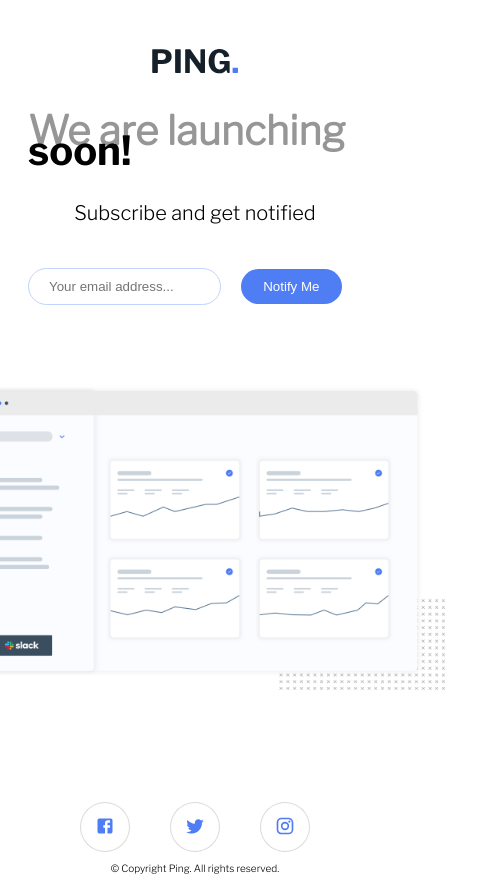
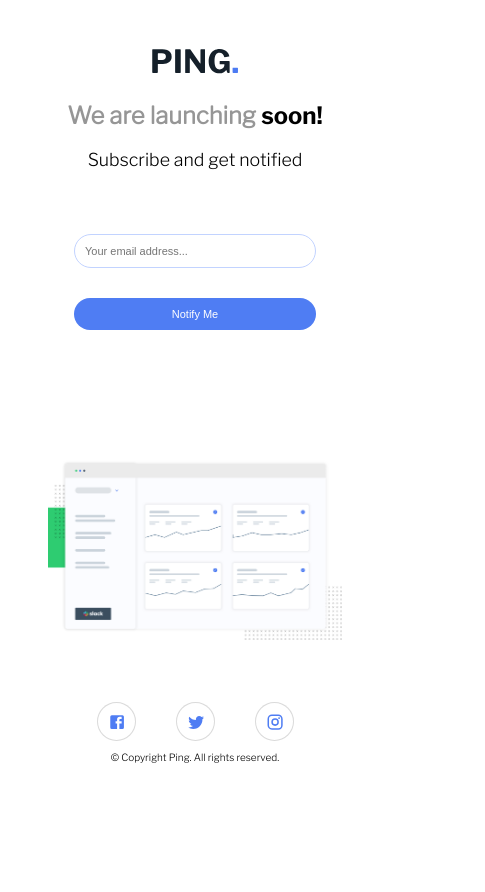
Before and after one commit to BircanAli/ping-coming-soon-page, a React (Vite) app: page / in a window 390 px wide. Shown: the whole page, 485 px wide, since content can reach past the window. After the commit the page ends 844 px from the top, so only its background shows below. Built offline with nearby package versions, Linux system fonts and the light colour scheme.

Commit message:
last style is added

```diff
--- a/public/stylesheets/style.css
+++ b/public/stylesheets/style.css
@@ -25,8 +25,9 @@
   border-radius: 2rem 2rem;
   color: white;
   margin: auto 2rem;
-  width: 20rem;
+  width: 10em;
   cursor: pointer;
+  font-size: clamp(1.1rem, 0.2rem + 2vw, 1.8rem);
 }
 button:hover {
   background-color: hsla(223, 87%, 63%, 0.623);
@@ -43,12 +44,13 @@
 }
 .icons__container button {
   text-align: center;
-  width: 5rem;
-  height: 5rem;
+  width: 3em;
+  height: 3em;
   border-radius: 50% 50%;
   background-color: white;
   border: 0.5px solid hsla(0, 0%, 59%, 0.349);
   box-shadow: none;
+  font-size: 2rem;
 }
 .icons__container button:hover {
   background-color: hsl(223, 87%, 63%);
@@ -58,17 +60,26 @@
 }
 .icons__container button svg {
   color: hsl(223, 87%, 63%);
-  font-size: 2rem;
+  font-size: 1.4em;
 }
 
 input[type=email] {
   border-radius: 2rem 2rem;
-  padding: 1rem 2rem;
+  padding: 1rem;
   border: 1px solid hsl(223, 100%, 88%);
-  width: 100%;
+  font-size: clamp(1.1rem, 0.2rem + 2vw, 1.8rem);
+  width: 20em;
+}
+input[type=email]:focus {
+  outline: none !important;
 }
 input[type=email].alert {
-  background-color: red;
+  color: hsl(354, 100%, 66%);
+  border: 2px solid hsl(354, 100%, 66%);
+}
+input[type=email].alert:focus {
+  outline: none !important;
+  border: 2px solid hsl(354, 100%, 66%);
 }
 
 footer {
@@ -82,6 +93,11 @@
   align-items: center;
   justify-content: center;
 }
+@media screen and (max-width: 31em) {
+  footer .icons__container button {
+    font-size: 1.3rem;
+  }
+}
 
 header {
   display: flex;
@@ -89,12 +105,14 @@
   justify-content: center;
   flex-direction: column;
   padding: 2rem;
-  margin-bottom: 5rem;
+  margin: 0 auto;
   font-size: 2rem;
   line-height: 0.5;
+  max-width: 120rem;
 }
 header h1 {
   color: hsl(0, 0%, 59%);
+  font-size: clamp(2rem, 1.6rem + 2vw, 4rem);
 }
 header h1 span {
   color: black;
@@ -102,19 +120,47 @@
 }
 header p {
   margin-bottom: 5rem;
+  font-size: clamp(1rem, 1rem + 2vw, 2rem);
 }
 header .input__container {
   display: flex;
   align-items: center;
   justify-content: center;
+  position: relative;
+  padding: 2rem;
+}
+header .input__container .alert__message {
+  position: absolute;
+  left: 2%;
+  top: 80%;
+  font-size: 1.3rem;
+  color: hsl(354, 100%, 66%);
+  padding: 1rem;
+}
+@media screen and (max-width: 31em) {
+  header .input__container {
+    flex-direction: column;
+  }
+  header .input__container .alert__message {
+    left: 10%;
+    top: 26%;
+    font-size: 1rem;
+  }
+  header button {
+    margin: 3rem 0;
+    width: 100%;
+  }
 }
 
 main {
   display: flex;
   align-items: center;
   justify-content: center;
-  margin-bottom: 10rem;
+  margin: 5rem auto;
+}
+main figure {
+  max-width: 50rem;
 }
 main .page-image {
-  max-width: 50rem;
+  width: 100%;
 }/*# sourceMappingURL=style.css.map */
--- a/src/components/Header/Header.jsx
+++ b/src/components/Header/Header.jsx
@@ -4,20 +4,19 @@
   const [input, setInput] = useState([]);
   const [isValid, setIsValid] = useState(true);
 
-  function validEmail(email) {
-    return email.match(
+  function validateEmail(email) {
+    let inputEmail = email.match(
       /^(([^<>()[\]\\.,;:\s@\"]+(\.[^<>()[\]\\.,;:\s@\"]+)*)|(\".+\"))@((\[[0-9]{1,3}\.[0-9]{1,3}\.[0-9]{1,3}\.[0-9]{1,3}\])|(([a-zA-Z\-0-9]+\.)+[a-zA-Z]{2,}))$/
     );
-  }
+    console.log(inputEmail);
 
-  function validateEmail(email) {
-    if (validEmail(email)) {
-      setIsValid(true), setInput(email);
+    if (!inputEmail) {
+      setIsValid(false), setInput(email);
     } else {
-      setIsValid(false);
+      setIsValid(true);
+      console.log("here");
     }
   }
-  //check functionality
 
   return (
     <header>
@@ -37,9 +36,14 @@
           className={!input || !isValid ? "alert" : ""}
           type="email"
           placeholder="Your email address..."
-          size={"40"}
+          // size={"40"}
           required
         />
+        {!input || !isValid ? (
+          <p className="alert__message">Please provide a valid email address</p>
+        ) : (
+          ""
+        )}
         <button type="submit">Notify Me</button>
       </div>
     </header>
```
Also changed, not shown: 1 other file (tests, documents, lock files or other folders).
